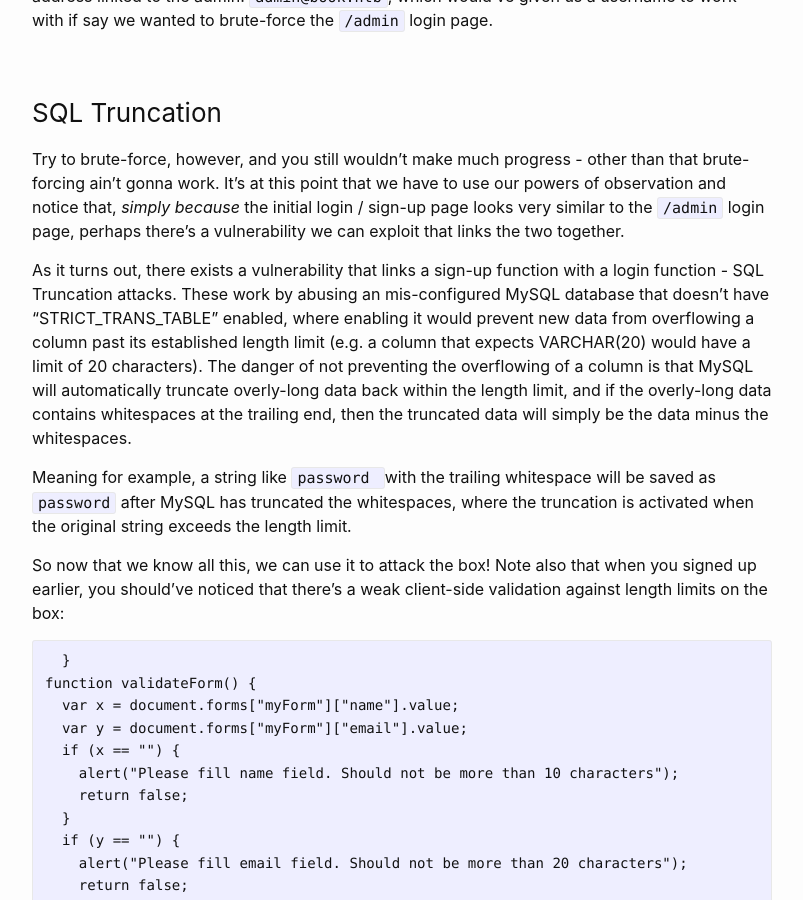
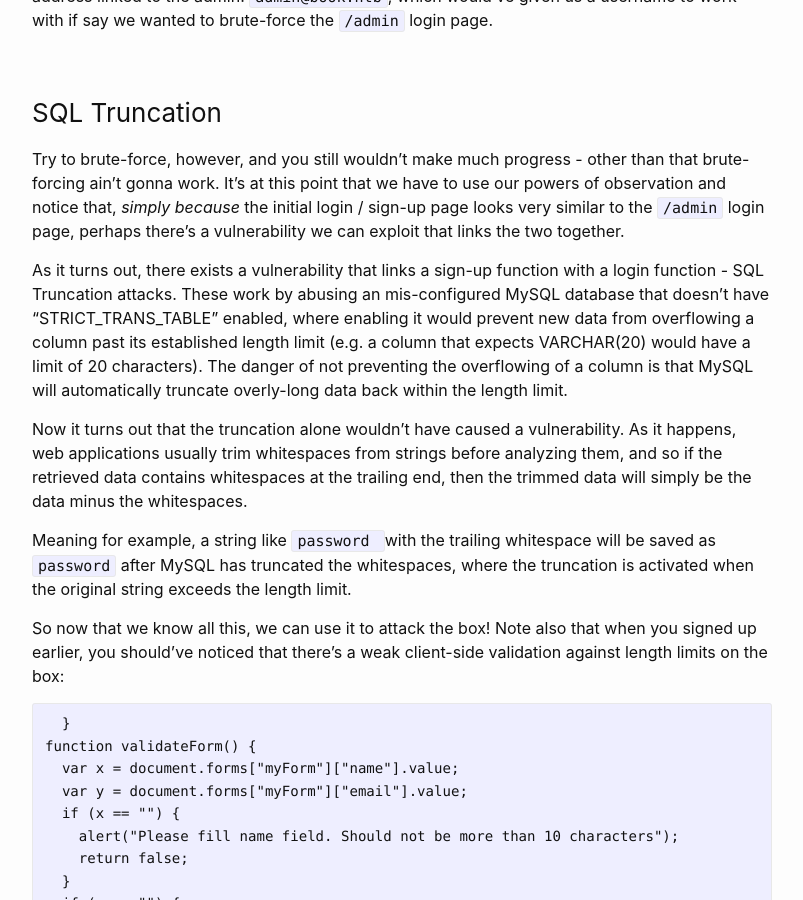
Before and after one commit to ongyuann/ongyuann.github.io, a Jekyll site: the page built from _posts/2020-07-12-htb-book.md, in a window 1280 px wide and 900 px high, scrolled down 2037 px. Shown: the whole window, without its empty margins (238-1041 px from the left). Built offline with Jekyll 4.4.1, drawn with Linux system fonts in a browser that asks for light colours.

Commit message:
Update 2020-07-12-htb-book.md

```diff
--- a/_posts/2020-07-12-htb-book.md
+++ b/_posts/2020-07-12-htb-book.md
@@ -70,7 +70,9 @@ Visit the `admin` directory, and be confronted with a login page that looks exac
 Try to brute-force, however, and you still wouldn't make much progress - other than that brute-forcing ain't gonna work. It's at this point that we have to use our powers of observation and notice that, _simply because_ the initial login / sign-up page looks very similar to the `/admin` login page, perhaps there's a vulnerability we can exploit that links the two together.
 
 
-As it turns out, there exists a vulnerability that links a sign-up function with a login function - SQL Truncation attacks. These work by abusing an mis-configured MySQL database that doesn't have "STRICT_TRANS_TABLE” enabled, where enabling it would prevent new data from overflowing a column past its established length limit (e.g. a column that expects VARCHAR(20) would have a limit of 20 characters). The danger of not preventing the overflowing of a column is that MySQL will automatically truncate overly-long data back within the length limit, and if the overly-long data contains whitespaces at the trailing end, then the truncated data will simply be the data minus the whitespaces.
+As it turns out, there exists a vulnerability that links a sign-up function with a login function - SQL Truncation attacks. These work by abusing an mis-configured MySQL database that doesn't have "STRICT_TRANS_TABLE” enabled, where enabling it would prevent new data from overflowing a column past its established length limit (e.g. a column that expects VARCHAR(20) would have a limit of 20 characters). The danger of not preventing the overflowing of a column is that MySQL will automatically truncate overly-long data back within the length limit.
+
+Now it turns out that the truncation alone wouldn't have caused a vulnerability. As it happens, web applications usually trim whitespaces from strings before analyzing them, and so if the retrieved data contains whitespaces at the trailing end, then the trimmed data will simply be the data minus the whitespaces.
 
 
 Meaning for example, a string like `password               ` with the trailing whitespace will be saved as `password` after MySQL has truncated the whitespaces, where the truncation is activated when the original string exceeds the length limit.
```
